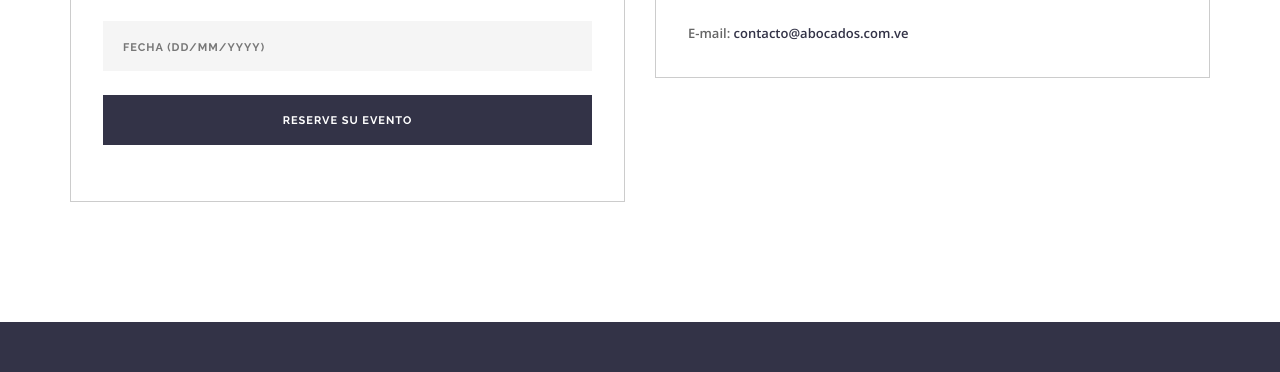
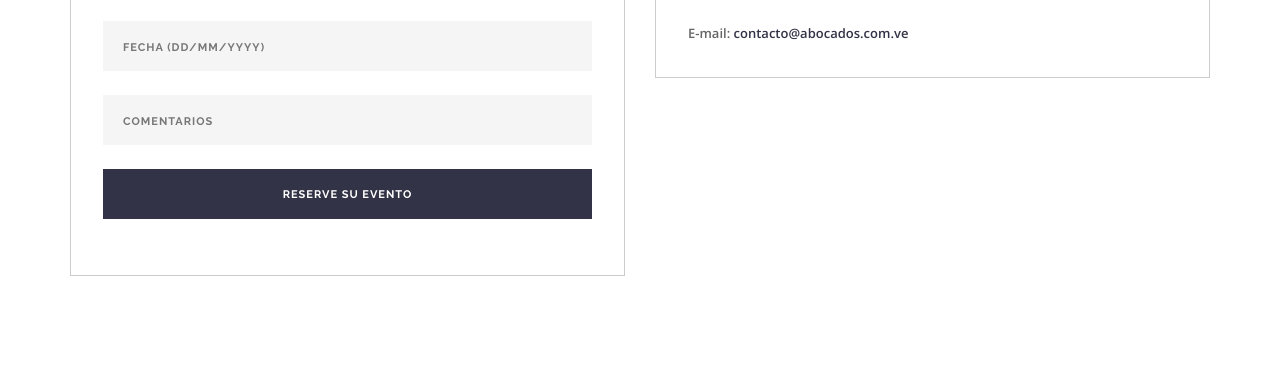
Before and after one commit to carmonantonio/abocados, a plain HTML site: page index.html in a window 1280 px wide. Shown: the part 4908-5280 px from the top of the page. Drawn offline with nearby package versions, Linux system fonts and the light colour scheme.

Commit message:
Versión Completa
Revisado por Antonio

```diff
--- a/index.html
+++ b/index.html
@@ -313,7 +313,10 @@ Felicitaciones y Gracias!"</h3>
                                         </select>
                                     </div>
                                     <!--end select-->
+
                                     <input type="text" class="validate-required" name="date" placeholder="Fecha (DD/MM/YYYY)" />
+                                    <input type="text" class="validate-required" name="comments" placeholder="Comentarios" />
+
                                     <button type="submit">Reserve su evento</button>
                                 </form>
                             </div>
```
